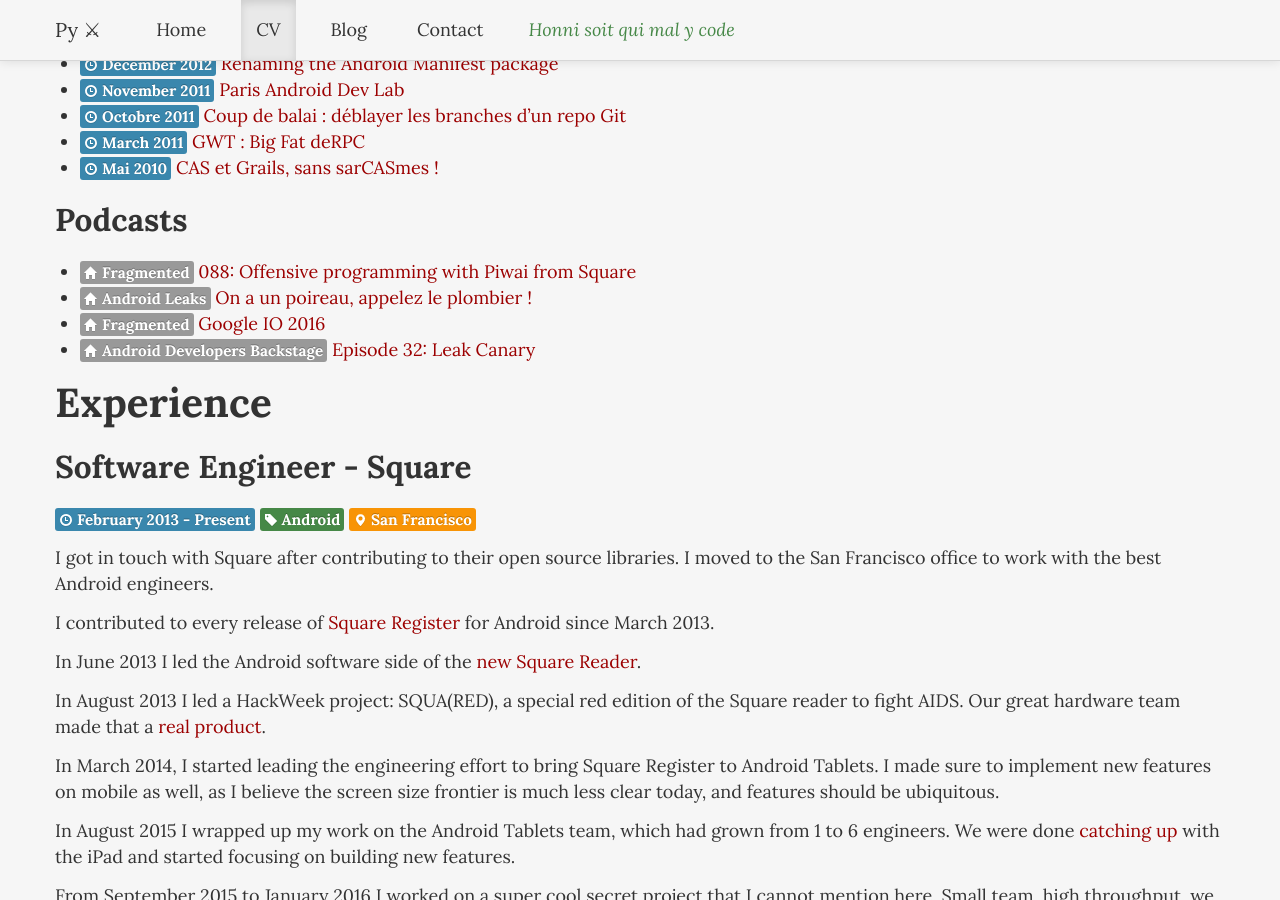
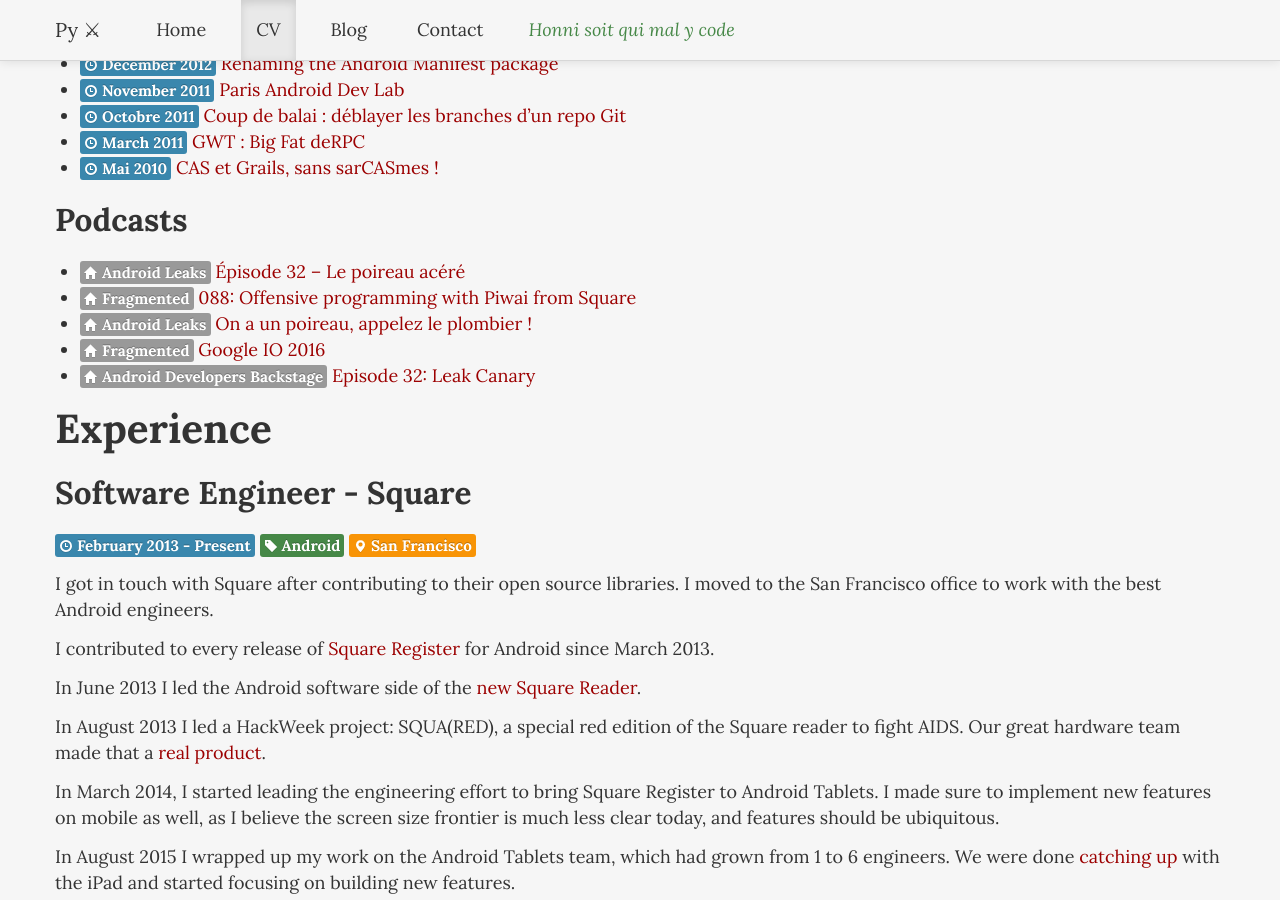
Before and after one commit to pyricau/pyricau.github.com, a Jekyll site: the page built from cv.markdown, in a window 1280 px wide and 900 px high, scrolled down 3520 px. Built offline with Jekyll 4.4.1, drawn with Linux system fonts in a browser that asks for light colours.

Commit message:
Update cv.markdown

```diff
--- a/cv.markdown
+++ b/cv.markdown
@@ -112,6 +112,7 @@
 
 ### Podcasts
 
+* {% include home.html text="Android Leaks" %} [Épisode 32 – Le poireau acéré](http://androidleakspodcast.com/2017/12/21/episode-32-le-poireau-acere/)
 * {% include home.html text="Fragmented" %} [088: Offensive programming with Piwai from Square](http://fragmentedpodcast.com/episodes/88/)
 * {% include home.html text="Android Leaks" %} [On a un poireau, appelez le plombier !](http://androidleakspodcast.com/2016/10/16/episode-7-on-a-un-poireau-appelez-le-plombier/)
 * {% include home.html text="Fragmented" %} [Google IO 2016](http://fragmentedpodcast.com/episodes/43/)
```
